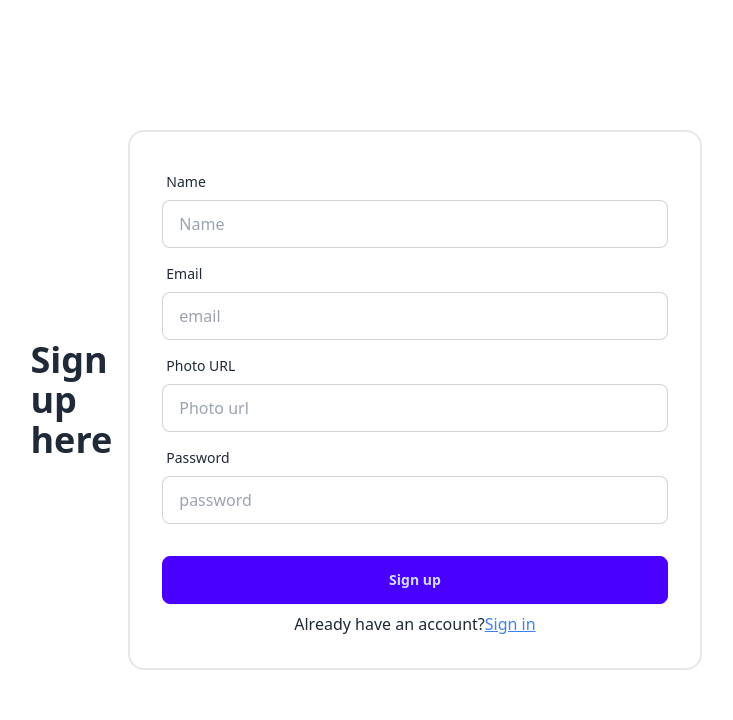
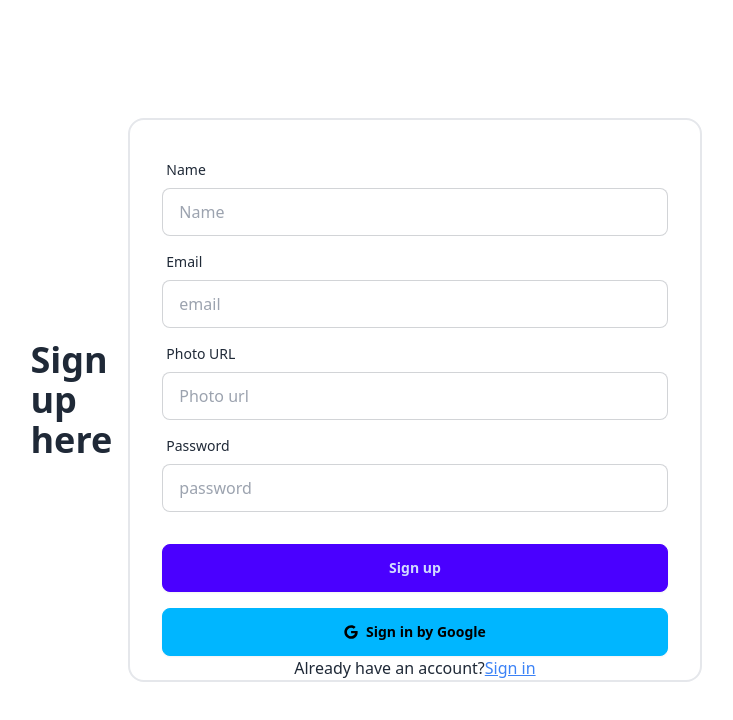
Before and after one commit to nawab25/bistro-boss-client, a React (Vite) app: page /sign-up in a window 1280 px wide. Shown: the top 720 px of the page, without its empty margins (274-1007 px from the left). Built offline with nearby package versions, Linux system fonts and the light colour scheme; no server answers.

Commit message:
created the google login and save users info to db

```diff
--- a/src/Providers/AuthProvider.jsx
+++ b/src/Providers/AuthProvider.jsx
@@ -1,11 +1,13 @@
 import { createContext, useEffect, useState } from "react";
 import auth from "../utilities.jsx/firebase.config";
-import { createUserWithEmailAndPassword, onAuthStateChanged, signInWithEmailAndPassword, signOut, updateProfile } from "firebase/auth";
+import { createUserWithEmailAndPassword, onAuthStateChanged, signInWithEmailAndPassword, signInWithPopup, signOut, updateProfile } from "firebase/auth";
+import { GoogleAuthProvider } from "firebase/auth";
 export const AuthContext = createContext(null);
 
 const AuthProvider = ({ children }) => {
     const [user, setUser] = useState(null);
     const [loading, setLoading] = useState(true);
+    const googleProvider = new GoogleAuthProvider();
 
     const createUser = (email, password) => {
         setLoading(true);
@@ -15,6 +17,11 @@ const AuthProvider = ({ children }) => {
     const login = (email, password) => {
         setLoading(true);
         return signInWithEmailAndPassword(auth, email, password);
+    }
+
+    const loginByGoogle = () => {
+        setLoading(true);
+        return signInWithPopup(auth, googleProvider)
     }
 
     const logOut = () => {
@@ -44,6 +51,7 @@ const AuthProvider = ({ children }) => {
         loading,
         createUser,
         login,
+        loginByGoogle,
         logOut,
         updateUser
     }
--- /dev/null
+++ b/src/components/SocialMediaLogin.jsx
@@ -0,0 +1,37 @@
+import { FaGoogle } from "react-icons/fa";
+import useAuth from "../hooks/useAuth";
+import { useLocation, useNavigate } from "react-router-dom";
+import useAxiosPublic from "../hooks/useAxiosPublic";
+
+const SocialMediaLogin = () => {
+    const { loginByGoogle } = useAuth();
+    const axiosPublic = useAxiosPublic();
+    const location = useLocation();
+    const navigate = useNavigate();
+    const from = location?.state?.from?.pathname || '/';
+
+    const signInByGoogle = () => {
+        loginByGoogle()
+            .then(result => {
+                const userInfo = {
+                    name: result?.user?.displayName,
+                    email: result?.user?.email
+                }
+                console.log(result.user);
+                axiosPublic.post('/users', userInfo)
+                    .then(res => console.log(res.data));
+                navigate(from, { replace: true });
+            })
+    }
+
+    return (
+        <div className="-mt-4">
+            <button onClick={signInByGoogle} className="btn btn-info w-full">
+                <FaGoogle></FaGoogle>
+                Sign in by Google
+            </button>
+        </div>
+    );
+};
+
+export default SocialMediaLogin;
--- /dev/null
+++ b/src/hooks/useAxiosPublic.jsx
@@ -0,0 +1,10 @@
+import axios from "axios";
+
+const axiosPublic = axios.create({
+    baseURL: 'http://localhost:5000'
+})
+const useAxiosPublic = () => {
+    return axiosPublic;
+};
+
+export default useAxiosPublic;
--- a/src/layout/Dashboard.jsx
+++ b/src/layout/Dashboard.jsx
@@ -4,32 +4,46 @@ import useCart from "../hooks/useCart";
 
 const Dashboard = () => {
     const [cart] = useCart();
+
     return (
         <div className="flex gap-6">
             <div className="w-64 bg-orange-400 px-5 min-h-screen py-4">
                 <ul className="space-y-5">
+                    {/* Users links  */}
                     <li><NavLink className="flex items-center gap-1" to='/dashboard/userHome'>
                     <FaHome></FaHome>
                     User Home</NavLink></li>
+
                     <li><NavLink className="flex items-center gap-1" to='/dashboard/reservation'>
                     <FaCalendar></FaCalendar>
                     Reservation</NavLink></li>
+
                     <li><NavLink className="flex items-center gap-1" to='/dashboard/cart'>
                     <FaShoppingCart></FaShoppingCart>
                     My cart ({cart.length})</NavLink></li>
+
                     <li><NavLink className="flex items-center gap-1" to='/dashboard/reviews'>
                     <FaList></FaList>
                     Add Reviews</NavLink></li>
+
                     <li><NavLink className="flex items-center gap-1" to='/dashboard/bookings'>
                     <FaList></FaList>
                     My Bookings</NavLink></li>
+
                     <div className="divider"></div>
+
+                    {/* Common links  */}
                     <li><NavLink className="flex items-center gap-1" to='/'>
                     <FaHome></FaHome>
                     Home</NavLink></li>
+
                     <li><NavLink className="flex items-center gap-1" to='/menu'>
                     <FaList></FaList>
                     Menu</NavLink></li>
+
+                    <li><NavLink className="flex items-center gap-1" to='/contact'>
+                    <FaList></FaList>
+                    Contact</NavLink></li>
                 </ul>
 
             </div>
--- a/src/pages/Login.jsx
+++ b/src/pages/Login.jsx
@@ -4,6 +4,7 @@ import { Link, useLocation, useNavigate } from 'react-router-dom';
 import { loadCaptchaEnginge, LoadCanvasTemplate, validateCaptcha } from 'react-simple-captcha';
 import { AuthContext } from '../Providers/AuthProvider';
 import toast from 'react-hot-toast';
+import SocialMediaLogin from '../components/SocialMediaLogin';
 
 const Login = () => {
     const { login } = useContext(AuthContext);
@@ -26,7 +27,7 @@ const Login = () => {
             login(email, password)
                 .then(result => {
                     console.log(result.user);
-                    navigate(from, {replace: true});
+                    navigate(from, { replace: true });
                     toast.success('Successfully signed in!')
                 })
                 .catch(err => {
@@ -72,12 +73,14 @@ const Login = () => {
                             <div className="form-control mt-6">
                                 <input type="submit" className="btn btn-primary" value="Login" />
                             </div>
+                        </form>
+                        <div className='px-8'>
+                            <SocialMediaLogin></SocialMediaLogin>
                             <p className='text-center'>
                                 <span>New here?</span>
                                 <Link className='text-blue-500 underline' to='/sign-up'>Sign up</Link>
                             </p>
-                        </form>
-
+                        </div>
                     </div>
                 </div>
             </div>
--- a/src/pages/SignUp.jsx
+++ b/src/pages/SignUp.jsx
@@ -2,8 +2,11 @@ import { useContext } from "react";
 import { Helmet } from "react-helmet-async";
 import { Link, useNavigate } from "react-router-dom";
 import { AuthContext } from "../Providers/AuthProvider";
+import useAxiosPublic from "../hooks/useAxiosPublic";
+import SocialMediaLogin from "../components/SocialMediaLogin";
 
 const SignUp = () => {
+    const axiosPublic = useAxiosPublic();
     const {
         createUser,
         logOut,
@@ -23,7 +26,14 @@ const SignUp = () => {
             .then(result => {
                 console.log(result.user);
                 updateUser(name, photo)
-                    .then(() => console.log('updated'))
+                    .then(() => {
+                        axiosPublic.post('/users', { name, email })
+                            .then(res => {
+                                if (res.data.insertedId) {
+                                    console.log('successfully posted user data');
+                                }
+                            })
+                    })
                 logOut()
                 navigate('/login');
             })
@@ -71,12 +81,15 @@ const SignUp = () => {
                             <div className="form-control mt-6">
                                 <input type="submit" className="btn btn-primary" value="Sign up" />
                             </div>
+
+                        </form>
+                        <div className="px-8">
+                            <SocialMediaLogin></SocialMediaLogin>
                             <p className="text-center">
                                 <span>Already have an account?</span>
                                 <Link className="text-blue-500 underline" to='/login'>Sign in</Link>
                             </p>
-                        </form>
-
+                        </div>
                     </div>
                 </div>
             </div>
--- a/src/routes/Routes.jsx
+++ b/src/routes/Routes.jsx
@@ -9,6 +9,7 @@ import Login from "../pages/Login";
 import SignUp from "../pages/SignUp";
 import Dashboard from "../layout/Dashboard";
 import Cart from "../pages/Dashboard/Cart";
+import PrivateRoute from "./PrivateRoute";
 
 const router = createBrowserRouter([
     {
@@ -39,7 +40,7 @@ const router = createBrowserRouter([
     },
     {
         path: 'dashboard',
-        element: <Dashboard></Dashboard>,
+        element: <PrivateRoute><Dashboard></Dashboard></PrivateRoute>,
         children: [
             {
                 path: 'cart',
```
